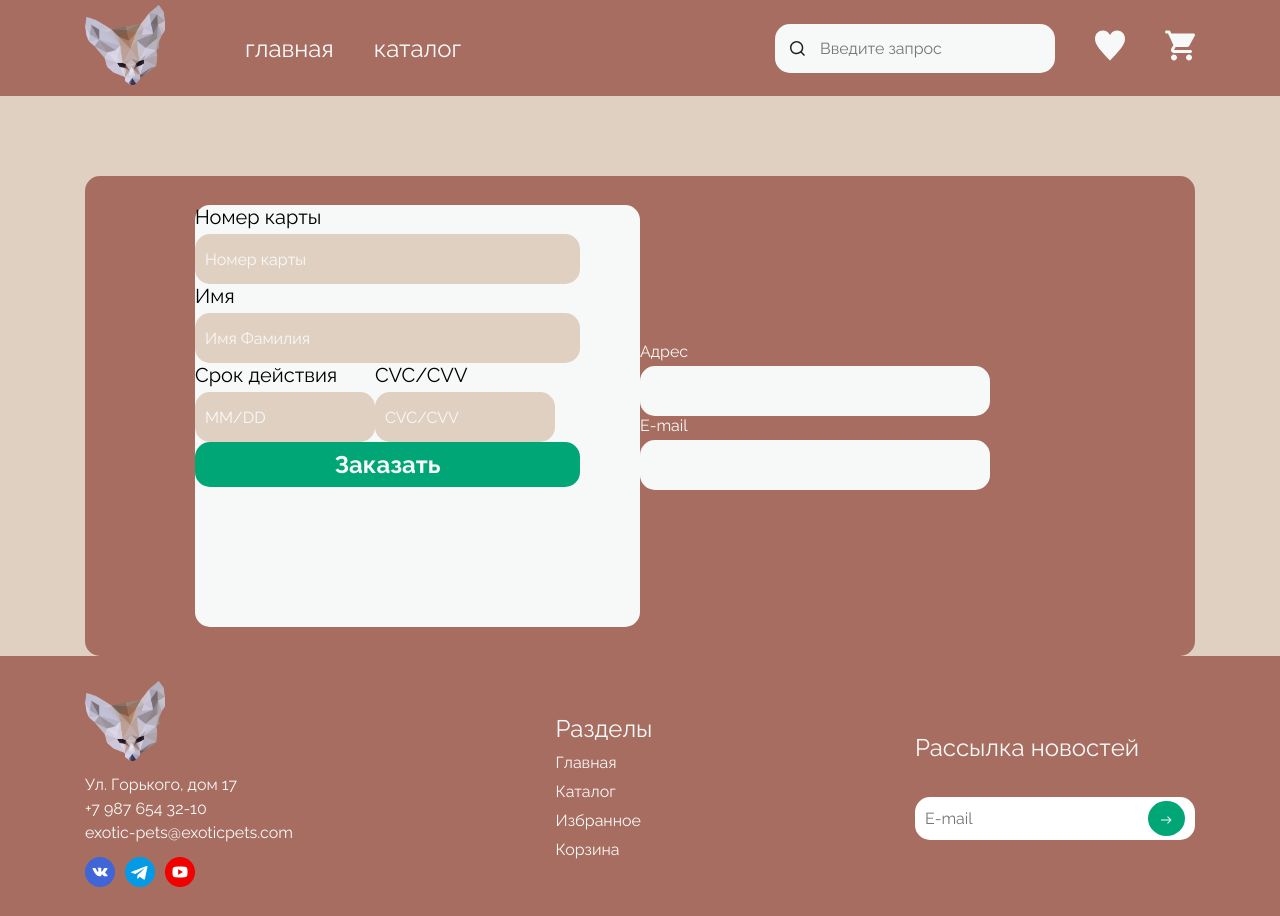
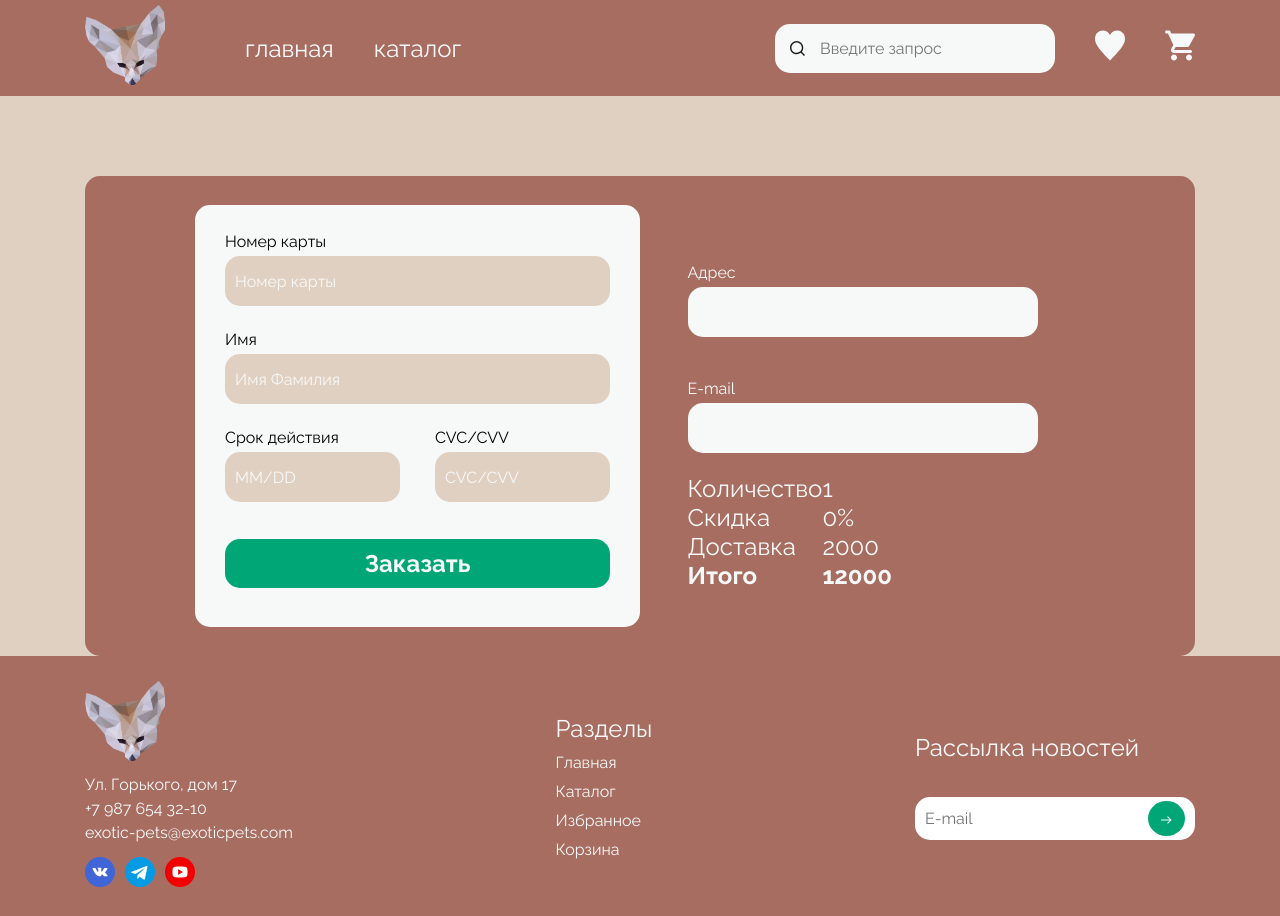
Before and after one commit to algorithm-ssau/exotic-pets-catalogue, a React (Create React App) app in the folder client/my-app/: page /cart in a window 1280 px wide. Built offline with nearby package versions, Linux system fonts and the light colour scheme.

Commit message:
F19 added styles for card form

```diff
--- a/client/my-app/src/pages/cart_page/el/Button/index.css
+++ b/client/my-app/src/pages/cart_page/el/Button/index.css
@@ -6,6 +6,7 @@
     font-weight: 700;
 
     width: 385px;
+    padding: 10px;
 
     background-color: var(--green);
 
--- a/client/my-app/src/pages/cart_page/el/Card/index.css
+++ b/client/my-app/src/pages/cart_page/el/Card/index.css
@@ -6,14 +6,19 @@
 
     background-color: var(--white);
 
+    display: grid;
+    grid-template-rows: 25% 25% 25% 25%;
+    align-items: center;
+    justify-content: center;
 
+    padding: 15px;
 }
 
 .card-number,
 .cardholder,
 .validaty-period,
 .cvc-span {
-    font-size: 1.25em;
+    font-size: 1em;
 }
 
 .card-number-container,
@@ -54,7 +59,7 @@
 .date-cvc-input {
     border-radius: var(--border-radius);
 
-    width: 180px;
+    width: 175px;
     height: 50px;
 
     background-color: #E0D0C1;
@@ -67,3 +72,7 @@
 
     margin-top: 5px;
 }
+
+.cvc {
+    margin-left: 35px;
+}
--- a/client/my-app/src/pages/cart_page/el/Card/index.tsx
+++ b/client/my-app/src/pages/cart_page/el/Card/index.tsx
@@ -1,6 +1,5 @@
 import * as React from 'react';
 
-import Input from '../Input';
 import Button from '../Button';
 
 import './index.css';
@@ -31,7 +30,6 @@ const Card = () => {
                 </div>
             </div>
 
-
             <div className="order-button">
                 <Button
                     className={"catalogue-button"}
--- a/client/my-app/src/pages/cart_page/el/Payment/index.css
+++ b/client/my-app/src/pages/cart_page/el/Payment/index.css
@@ -24,6 +24,7 @@
 .address,
 .email {
     color: var(--white);
+    font-size: 1em;
 }
 
 .address-email-input {
@@ -42,3 +43,32 @@
 
     margin-top: 5px;
 }
+
+.right-payment {
+    display: grid;
+    grid-template-rows: 1fr 1fr 1fr ;
+    align-items: center;
+    justify-content: center;
+}
+
+.left,
+.right {
+    display: flex;
+    flex-direction: column;
+    align-items: flex-start;
+}
+
+.light-text {
+    color: var(--white);
+    font-size: 1.5em;
+}
+
+.heavy-text {
+    color: var(--white);
+    font-size: 1.5em;
+    font-weight: 700;
+}
+
+.calculations-container {
+    display: flex;
+}
--- a/client/my-app/src/pages/cart_page/el/Payment/index.tsx
+++ b/client/my-app/src/pages/cart_page/el/Payment/index.tsx
@@ -1,7 +1,6 @@
 import * as React from 'react';
 
 import Card from '../Card';
-import Input from '../Input';
 
 import './index.css';
 
@@ -23,6 +22,20 @@ const Payment = () => {
                     <input className="address-email-input" type="text" />
                 </div>
 
+                <div className="calculations-container">
+                    <div className="left">
+                        <span className="light-text">Количество</span>
+                        <span className="light-text">Скидка</span>
+                        <span className="light-text">Доставка</span>
+                        <span className="heavy-text">Итого</span>
+                    </div>
+                    <div className="right">
+                        <span className="light-text">1</span>
+                        <span className="light-text">0%</span>
+                        <span className="light-text">2000</span>
+                        <span className="heavy-text">12000</span>
+                    </div>
+                </div>
             </div>
         </form>
     )
--- a/client/my-app/src/pages/cart_page/view/page_cart.tsx
+++ b/client/my-app/src/pages/cart_page/view/page_cart.tsx
@@ -10,9 +10,9 @@ const PageCart = () => {
 
         <div className="cartpage-container">
              <div className="payment-container">
-                 <Payment
-                 />
-        </div>
+                    <Payment
+                    />
+             </div>
         </div>
 
     );
```
Lines whose indentation alone changed are shown as unchanged.
